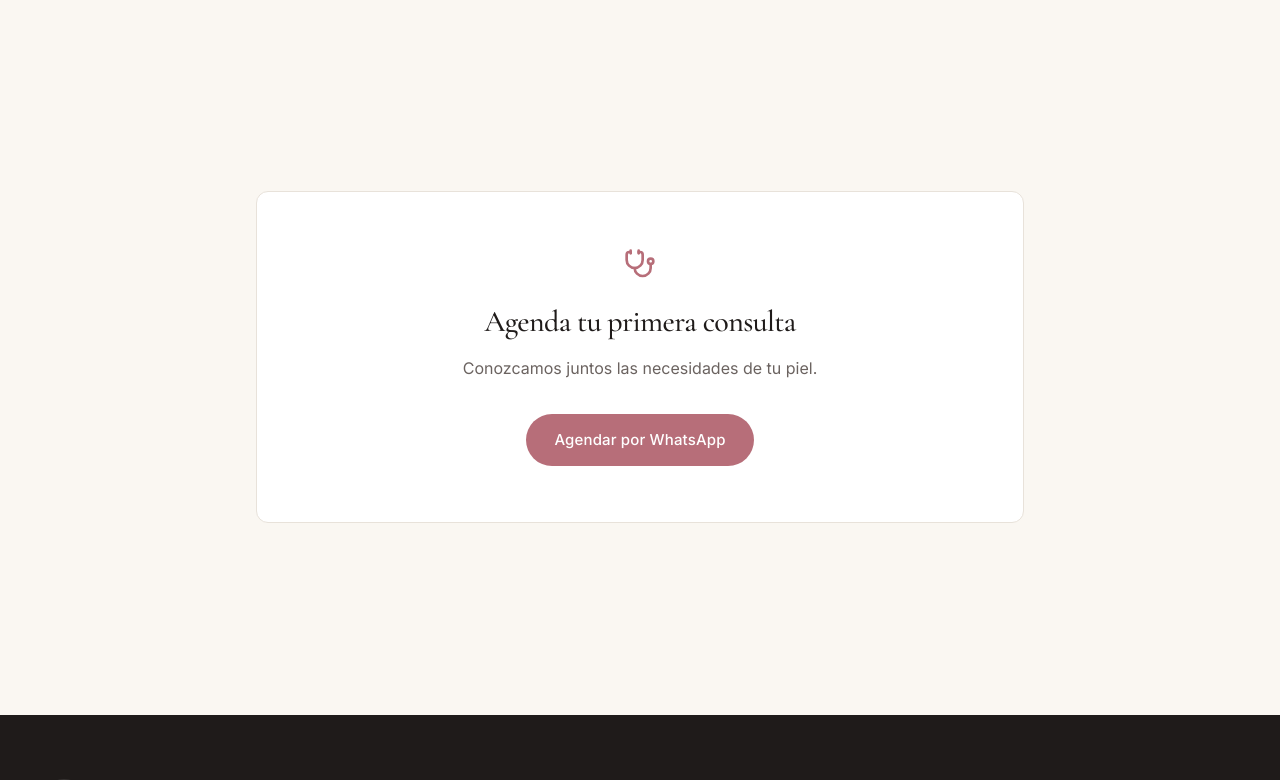
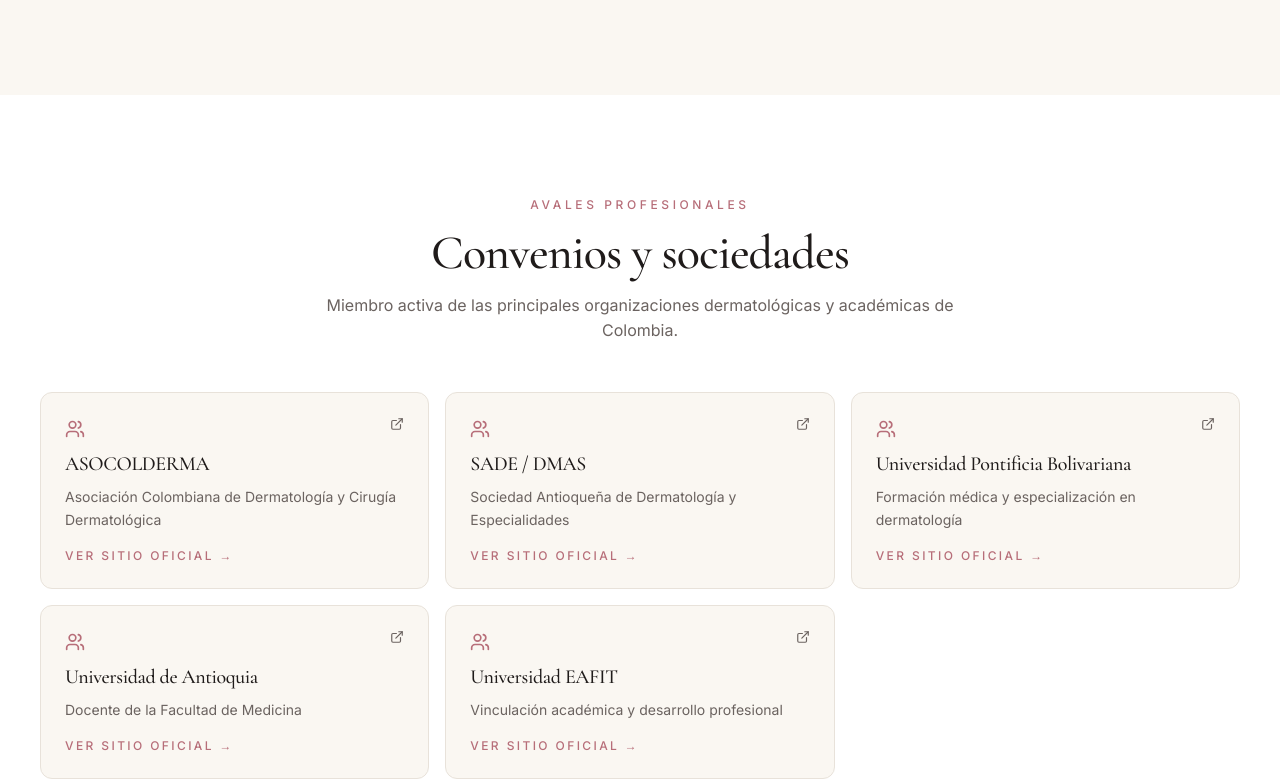
Before and after one commit to csanchezs9/Claudia_Palacios, a Next.js app: page /sobre-la-doctora in a window 1280 px wide. Shown: the part 2545-3325 px from the top of the page. Built offline with nearby package versions, Linux system fonts and the light colour scheme; a web font is replaced by a local one.

Commit message:
feat(sobre-doctora): add Convenios y Sociedades section with linked cards
Grid of 5 organization cards (sm:2col, lg:3col) with hover effects,
external links opening in new tab, and WCAG-accessible markup.
Placed between consultorio gallery and final CTA.

```diff
--- a/src/app/sobre-la-doctora/page.tsx
+++ b/src/app/sobre-la-doctora/page.tsx
@@ -218,6 +218,45 @@
         </div>
       </section>
 
+      <section className="bg-surface section-y">
+        <div className="container-page">
+          <div className="text-center max-w-2xl mx-auto mb-12">
+            <span className="text-xs uppercase tracking-[0.3em] text-primary font-medium">
+              Avales profesionales
+            </span>
+            <h2 className="text-4xl lg:text-5xl mt-3">
+              Convenios y sociedades
+            </h2>
+            <p className="text-muted mt-4">
+              Miembro activa de las principales organizaciones dermatológicas y académicas de Colombia.
+            </p>
+          </div>
+          <div className="grid sm:grid-cols-2 lg:grid-cols-3 gap-4">
+            {SOCIEDADES.map((s) => (
+              <a
+                key={s.nombre}
+                href={s.url}
+                target="_blank"
+                rel="noopener noreferrer"
+                className="group flex flex-col justify-between gap-4 border border-border rounded-[var(--radius-card)] p-6 bg-background hover:border-primary hover:shadow-md transition-all duration-300"
+              >
+                <div>
+                  <div className="flex items-start justify-between gap-2 mb-3">
+                    <Users size={20} className="text-primary mt-0.5 shrink-0" />
+                    <ExternalLink size={14} className="text-muted group-hover:text-primary transition-colors shrink-0" />
+                  </div>
+                  <h3 className="font-display text-xl leading-snug">{s.nombre}</h3>
+                  <p className="text-sm text-muted mt-2 leading-relaxed">{s.descripcion}</p>
+                </div>
+                <span className="text-xs uppercase tracking-[0.2em] text-primary font-medium">
+                  Ver sitio oficial →
+                </span>
+              </a>
+            ))}
+          </div>
+        </div>
+      </section>
+
       <section className="section-y">
         <div className="container-page">
           <div className="bg-surface border border-border rounded-[var(--radius-card)] p-10 lg:p-14 text-center max-w-3xl mx-auto">
```
